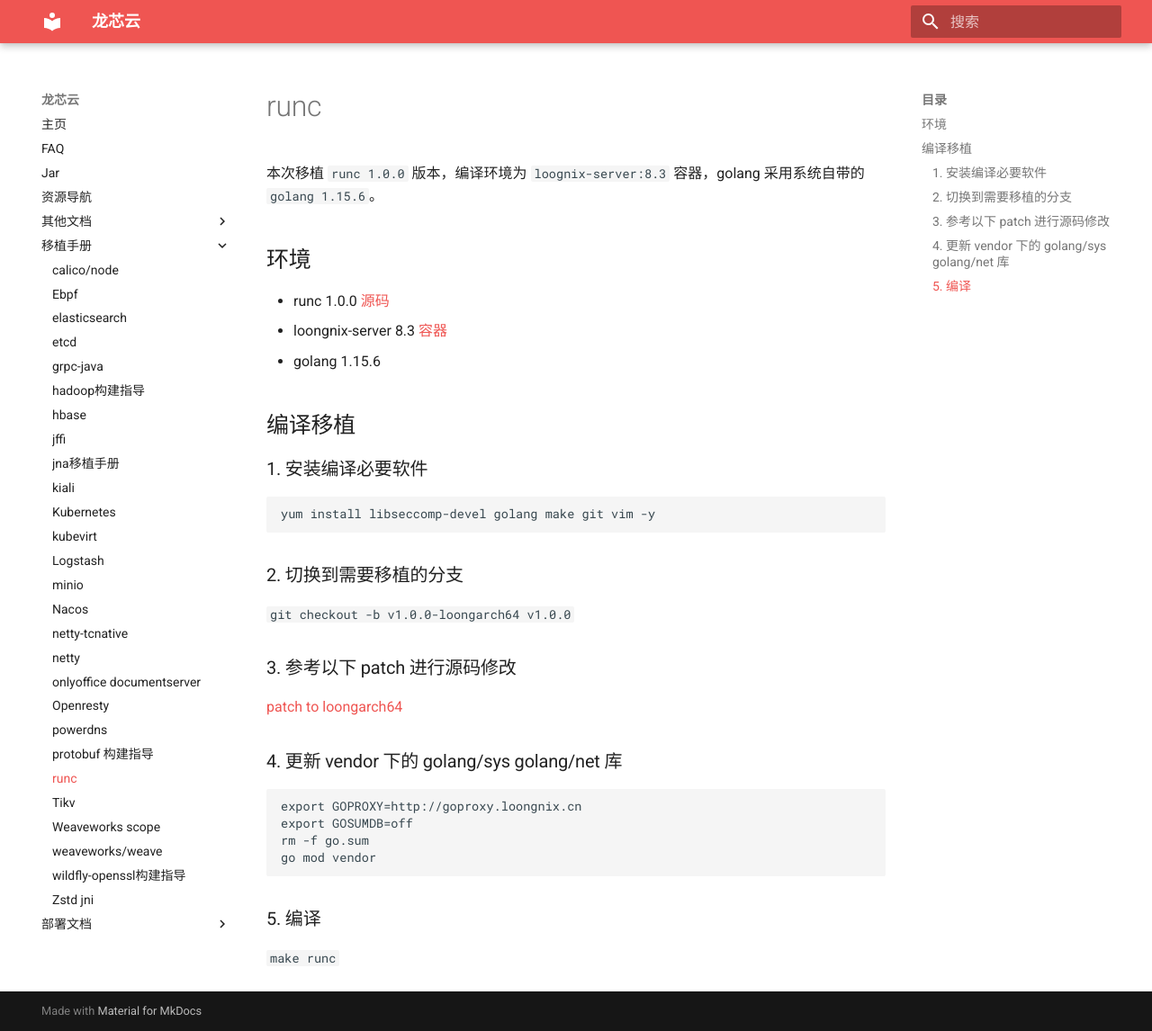
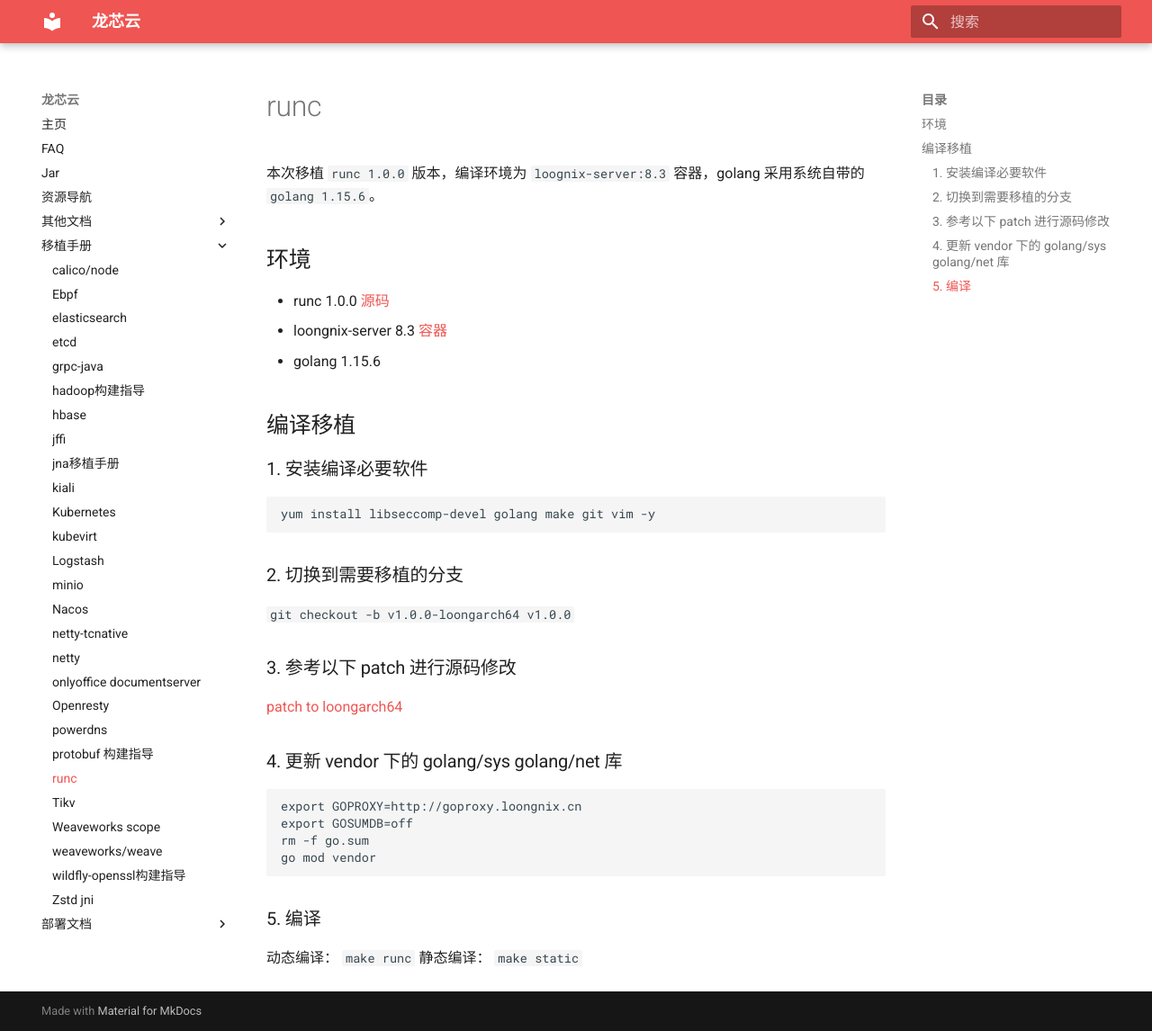
Before and after one commit to Loongson-Cloud-Community/Loongson-Cloud-Community, an MkDocs documentation site: the page built from docs/移植手册/runc.md, in a window 1280 px wide and 1146 px high. Shown: the whole window at 90% size. Built offline with MkDocs 1.6.1 and Material for MkDocs 9.7.7, drawn with Linux system fonts in a browser that asks for light colours.

Commit message:
Update runc.md

````diff
--- a/docs/移植手册/runc.md
+++ b/docs/移植手册/runc.md
@@ -29,4 +29,5 @@
 ```
 
 ### 5. 编译
-`make runc`
+动态编译：  `make runc`
+静态编译：  `make static`
````
